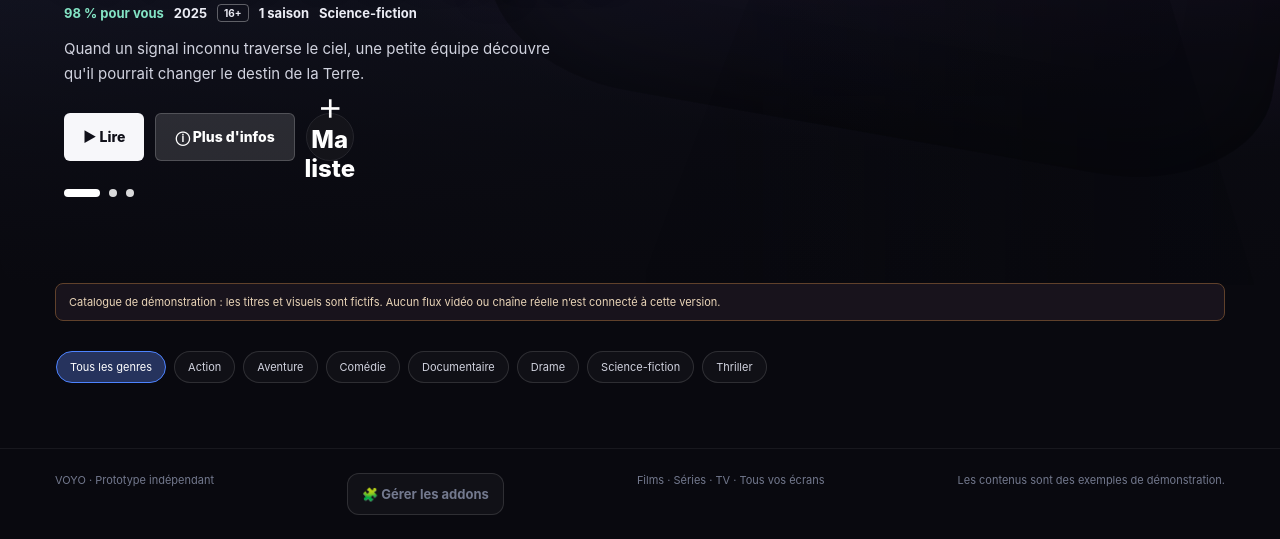
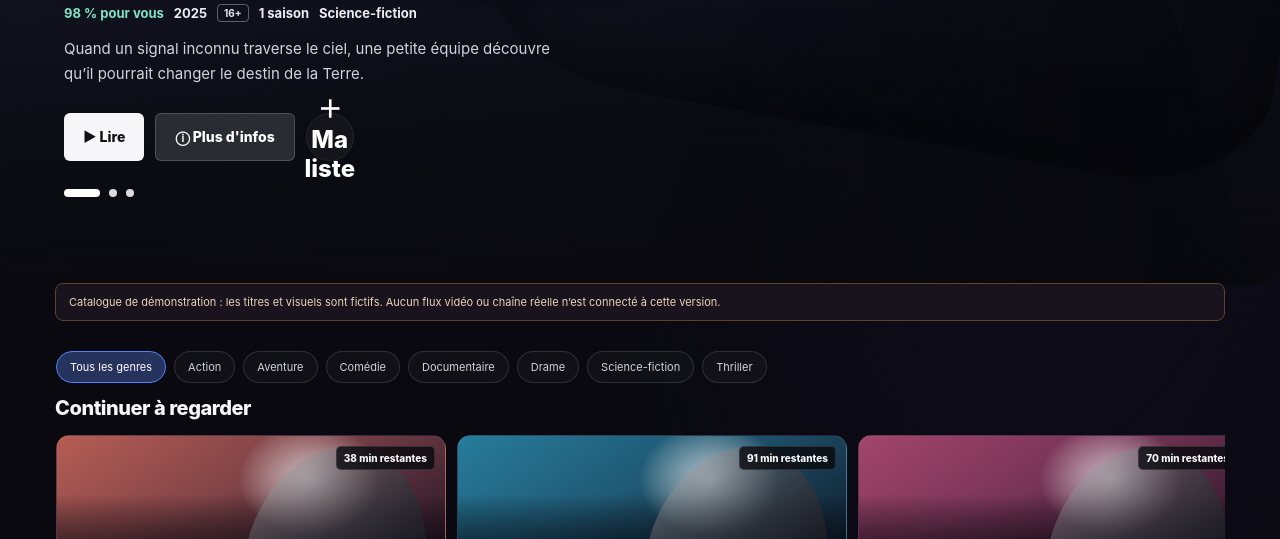
Before and after one commit to mansstyle59/voyo-streaming, a plain HTML site: page index.html in a window 1280 px wide. Shown: the part 413-952 px from the top of the page. Drawn offline with Linux system fonts and the light colour scheme.

Commit message:
Fix JavaScript newline syntax in continue-watching component

```diff
--- a/index.html
+++ b/index.html
@@ -178,7 +178,8 @@ const esc=s=>String(s).replace(/[&<>"']/g,ch=>({"&":"&amp;","<":"&lt;",">":"&gt;
 function byId(id){return titles.find(t=>t.id===id)||titles[0]}
 function isSaved(t){return userList.includes(t.id)}
 function iconName(view){return view==="films"?"Films":view==="series"?"Séries":view==="tv"?"TV en direct":view==="mylist"?"Ma liste":"Pour vous"}
-function continueMarkup(t){return '<article class="card continue-card" style="--c1:'+t.c1+';--c2:'+t.c2+'"><button class="continue-card" data-detail="'+t.id+'" aria-label="Ouvrir '+esc(t.title)+'" style="position:absolute;inset:0;border:0;background:transparent;width:100%;height:100%;color:inherit"><span class="continue-shape"></span><span class="continue-resume">'+Math.max(1,Math.round((100-t.progress)*1.2))+' min restantes</span><span class="continue-info"><small>S1 · E'+(t.progress>50?"5":"3")+'</small><strong>'+esc(t.title)+'</strong><span>'+esc(t.genre)+'</span><span class="continue-progress"><i style="width:'+t.progress+'%"></i></span></span></button></article>'}\nfunction cardMarkup(t,options){options=options||{};const resume=options.resume||false;const rank=options.rank||0;const label=esc(t.title.toUpperCase()).replace(/ &amp; /g," & ");let art='<button class="poster" data-detail="'+t.id+'" aria-label="Afficher la fiche de '+esc(t.title)+'" style="--c1:'+t.c1+';--c2:'+t.c2+'"><span class="poster-badge">'+esc(t.tag)+'</span><span class="poster-rating">'+t.age+'</span><span class="poster-title">'+label+'</span></button>';if(rank)art='<article class="card top-card"><span class="rank-number">'+rank+'</span>'+art+'</article>';else art='<article class="card">'+art;
+function continueMarkup(t){return '<article class="card continue-card" style="--c1:'+t.c1+';--c2:'+t.c2+'"><button class="continue-card" data-detail="'+t.id+'" aria-label="Ouvrir '+esc(t.title)+'" style="position:absolute;inset:0;border:0;background:transparent;width:100%;height:100%;color:inherit"><span class="continue-shape"></span><span class="continue-resume">'+Math.max(1,Math.round((100-t.progress)*1.2))+' min restantes</span><span class="continue-info"><small>S1 · E'+(t.progress>50?"5":"3")+'</small><strong>'+esc(t.title)+'</strong><span>'+esc(t.genre)+'</span><span class="continue-progress"><i style="width:'+t.progress+'%"></i></span></span></button></article>'}
+function cardMarkup(t,options){options=options||{};const resume=options.resume||false;const rank=options.rank||0;const label=esc(t.title.toUpperCase()).replace(/ &amp; /g," & ");let art='<button class="poster" data-detail="'+t.id+'" aria-label="Afficher la fiche de '+esc(t.title)+'" style="--c1:'+t.c1+';--c2:'+t.c2+'"><span class="poster-badge">'+esc(t.tag)+'</span><span class="poster-rating">'+t.age+'</span><span class="poster-title">'+label+'</span></button>';if(rank)art='<article class="card top-card"><span class="rank-number">'+rank+'</span>'+art+'</article>';else art='<article class="card">'+art;
 if(rank) {art=art.replace('</article><article','</article><article');}
 if(resume)art=art.replace('</button>','<span></span></button>');
 let extras='<div class="card-name">'+esc(t.title)+'</div><div class="card-meta">'+t.year+' · '+esc(t.genre)+' · '+esc(t.duration)+'</div>';
@@ -189,7 +190,8 @@ return art+extras+'</article>';}
 function railMarkup(id,title,items,kind){if(!items.length)return "";const cards=items.map((t,i)=>cardMarkup(t,{rank:kind==="top"?i+1:0,resume:kind==="resume"})).join("");return '<section class="section" id="'+id+'"><div class="section-head"><h2 class="section-title">'+title+'</h2><div class="rail-tools"><button class="rail-arrow" data-scroll="'+id+'" data-dir="-1" aria-label="Défiler vers la gauche">‹</button><button class="rail-arrow" data-scroll="'+id+'" data-dir="1" aria-label="Défiler vers la droite">›</button></div></div><div class="rail">'+cards+'</div></section>'}
 function setHero(t){activeTitle=t;$("heroTitle").textContent=t.title;$("heroDesc").textContent=t.summary;$("heroMeta").innerHTML='<span class="score">'+t.score+' % pour vous</span><span>'+t.year+'</span><span class="rating">'+esc(t.age)+'</span><span>'+esc(t.duration)+'</span><span>'+esc(t.genre)+'</span>';$("hero").style.setProperty("--heroGlow",t.c1);$("hero").style.setProperty("--heroShade",t.c2);$("heroInfo").dataset.detail=t.id;$("heroAdd").textContent=isSaved(t)?"✓ Dans ma liste":"＋ Ma liste";document.querySelectorAll("[data-hero]").forEach(b=>b.classList.toggle("active",Number(b.dataset.hero)===titles.slice(0,3).findIndex(x=>x.id===t.id)))}
 function filteredCatalog(){const q=$("search").value.trim().toLocaleLowerCase("fr");return titles.filter(t=>(view==="films"?t.kind==="Film":view==="series"?t.kind==="Série":view==="mylist"?isSaved(t):true)&&(genre==="Tous"||t.genre===genre)&&(!q||(t.title+" "+t.genre+" "+t.kind+" "+t.summary+" "+t.cast).toLocaleLowerCase("fr").includes(q)))}
-function continueRail(items){if(!items.length)return "";return '<section class="section" id="continue"><div class="section-head"><h2 class="section-title">Continuer à regarder</h2></div><div class="rail">'+items.map(continueMarkup).join("")+'</div></section>'}\nfunction renderHome(){const sections=$("sections");sections.innerHTML="";const list=filteredCatalog();const q=$("search").value.trim();
+function continueRail(items){if(!items.length)return "";return '<section class="section" id="continue"><div class="section-head"><h2 class="section-title">Continuer à regarder</h2></div><div class="rail">'+items.map(continueMarkup).join("")+'</div></section>'}
+function renderHome(){const sections=$("sections");sections.innerHTML="";const list=filteredCatalog();const q=$("search").value.trim();
 if(q){sections.innerHTML=railMarkup("searchResults",'Résultats pour « '+esc(q)+' »',list)+(!list.length?'<div class="empty-state"><strong>Aucun résultat trouvé</strong>Essaie un autre titre ou un autre genre.</div>':'');return}
 if(genre!=="Tous"&&(view==="home")){sections.innerHTML='<section class="section"><div class="section-head"><h2 class="section-title">'+esc(genre)+'</h2><span class="section-caption">'+list.length+' titres correspondants</span></div><div class="grid-results">'+list.map(t=>cardMarkup(t)).join("")+'</div></section>'+(!list.length?'<div class="empty-state"><strong>Aucun titre dans ce genre</strong>Essaie une autre catégorie.</div>':'');return}if(view==="mylist"){sections.innerHTML='<section class="section"><div class="section-head"><h2 class="section-title">Ma liste</h2><span class="section-caption">Enregistrée sur cet appareil</span></div>'+(list.length?'<div class="grid-results">'+list.map(t=>cardMarkup(t)).join("")+'</div>':'<div class="empty-state"><strong>Ta liste est encore vide</strong>Ajoute des films et séries avec le bouton « Ma liste » sur chaque fiche.</div>')+'</section>';return}
 if(view==="films"||view==="series"){sections.innerHTML='<section class="section"><div class="section-head"><h2 class="section-title">'+iconName(view)+'</h2><span class="section-caption">'+list.length+' titres de démonstration</span></div><div class="grid-results">'+list.map(t=>cardMarkup(t)).join("")+'</div></section>';if(!list.length)sections.innerHTML+='<div class="empty-state"><strong>Aucun titre dans ce filtre</strong>Change de genre pour continuer à explorer.</div>';return}
```
